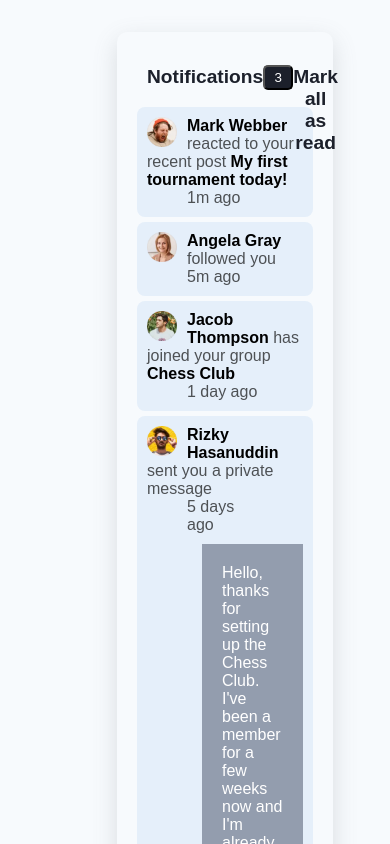
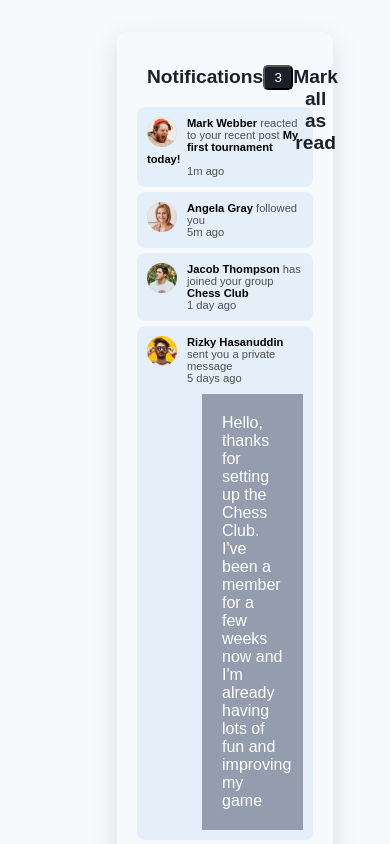
Before and after one commit to svandu/notification-page, a React (Vite) app: page / in a window 390 px wide. Shown: the top 844 px of the page. Built offline with nearby package versions, Linux system fonts and the light colour scheme.

Commit message:
minor changes

```diff
--- a/src/App.css
+++ b/src/App.css
@@ -121,3 +121,9 @@
 .no-private-msg {
     display: none;
 }
+
+@media (max-width: 900px) {
+    .notification-msg {
+        font-size: 0.7rem;
+    }
+}
```
